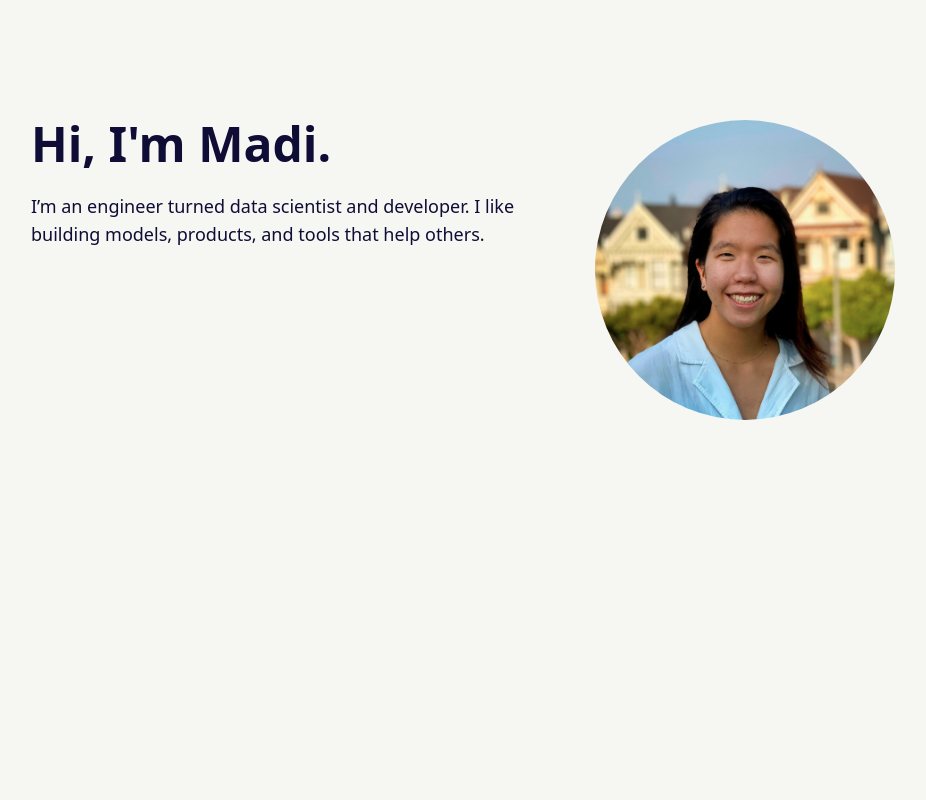
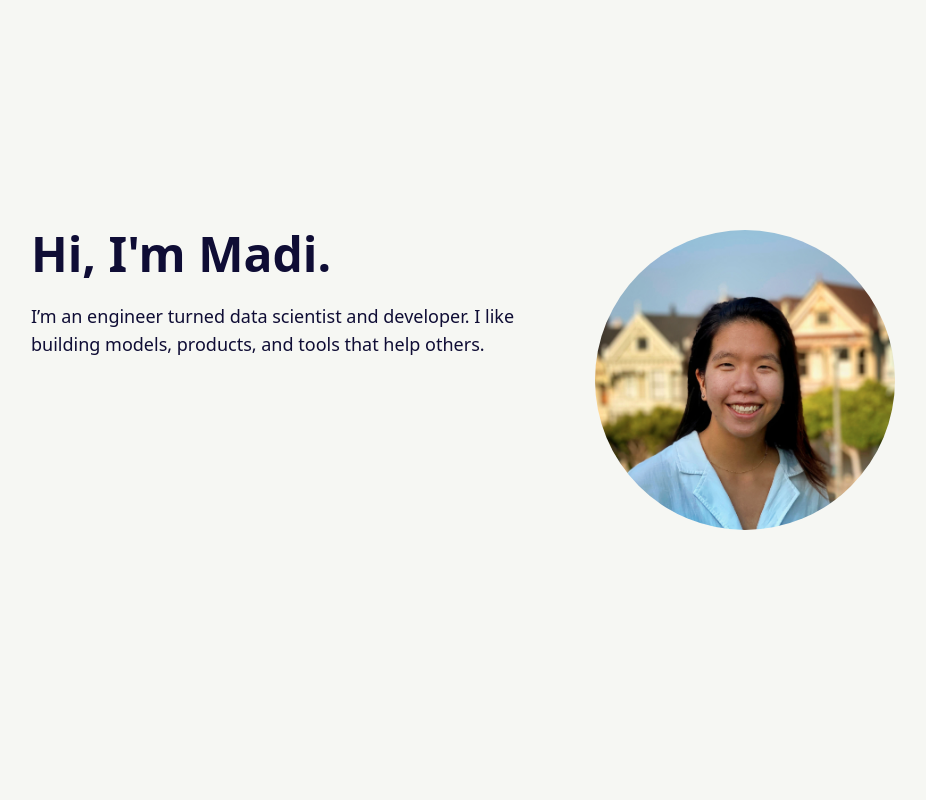
Before and after one commit to mae5357/madi-portfolio, a Next.js app: page / in a window 1280 px wide. Shown: the top 800 px of the page, without its empty margins (177-1103 px from the left). Built offline with nearby package versions, Linux system fonts and the light colour scheme.

Commit message:
Add and center about

```diff
--- a/components/About.js
+++ b/components/About.js
@@ -4,7 +4,8 @@ import profile from "../public/profile.jpg";
 
 const About = () => {
   return (
-    <div className="container px-4 mx min-h-screen item-center auto">
+    <div className="flex container px-4 mx min-h-screen item-center auto">
+      <div className="flex items-center">
         <div className="lg:space-x-5 lg:flex lg:flex-row item-center lg:-mx-4  flex flex-col-reverse text-center lg:text-left">
           <div className="lg:px-4 lg:mt-12">
             <h1 className="text-5xl font-bold text-base-dark lg:text-5xl">
@@ -31,6 +32,7 @@ const About = () => {
           </div>
         </div>
       </div>
+    </div>
   );
 };
 
--- a/pages/index.tsx
+++ b/pages/index.tsx
@@ -12,7 +12,7 @@ const Home = () => {
           <link rel="icon" href="/favicon.ico" />
         </Head>
 
-        <main className="max-w-4xl mx-auto mt-16 antialiased">
+        <main className="max-w-4xl mx-auto -mt-8 antialiased">
           <About />
           <Experience />
         </main>
```
Lines whose indentation alone changed are shown as unchanged.
